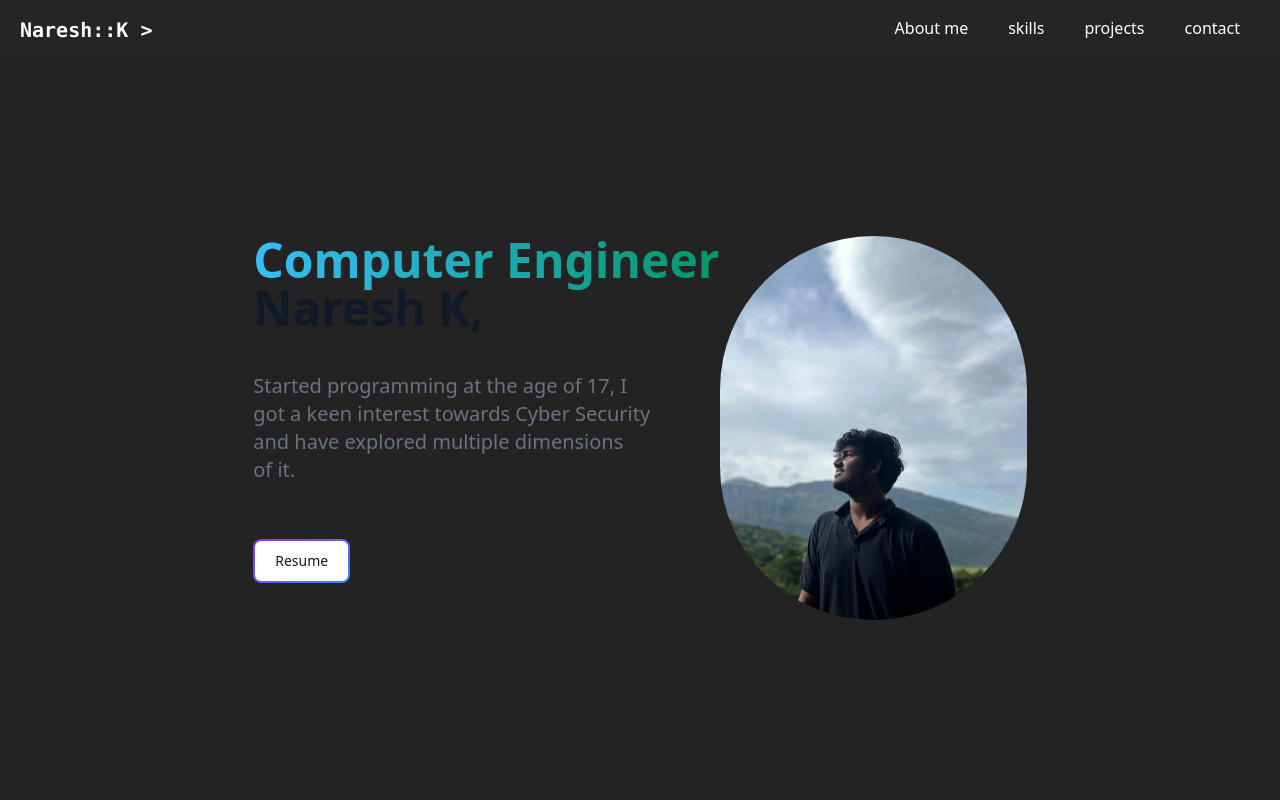
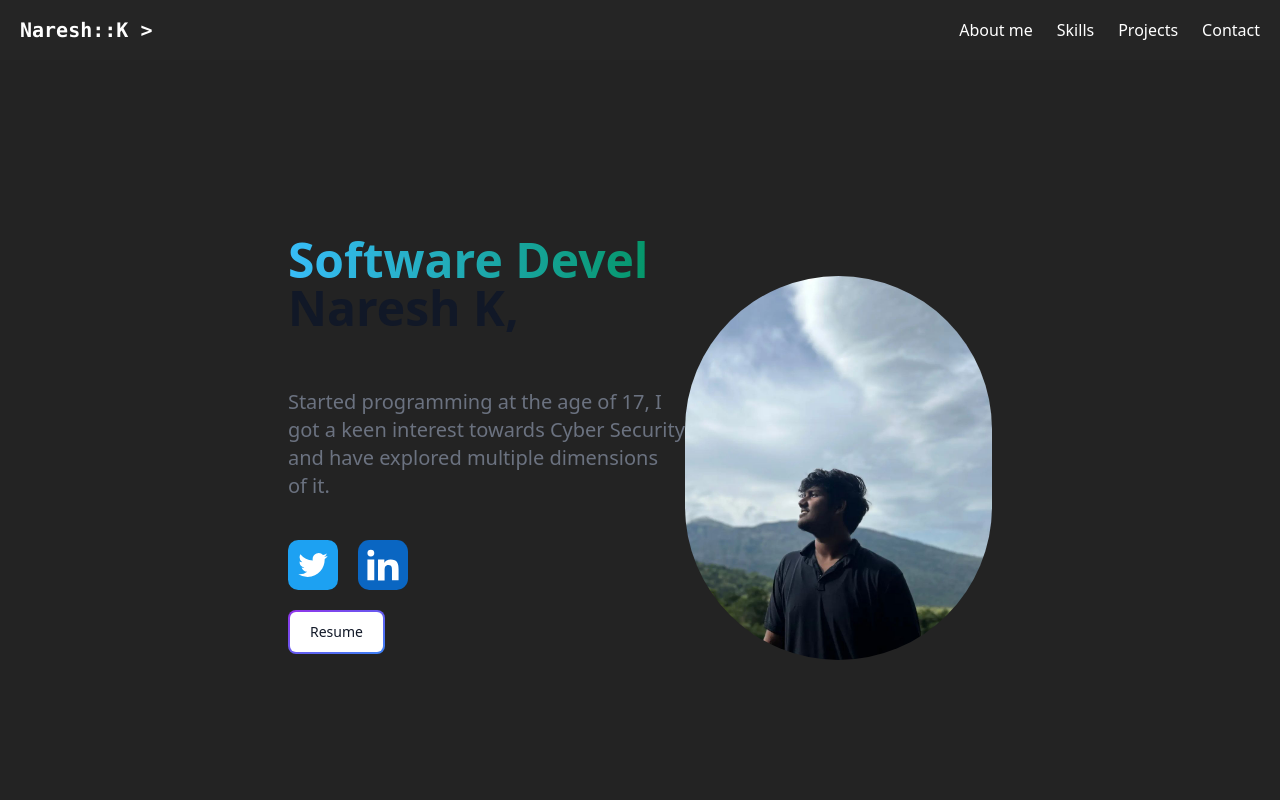
Before and after one commit to Naresh-Developr/portfolio, a React (Create React App) app: page / in a window 1280 px wide. Shown: the top 800 px of the page. Built offline with nearby package versions, Linux system fonts and the light colour scheme.

Commit message:
home update

```diff
--- a/package.json
+++ b/package.json
@@ -12,8 +12,10 @@
     "react-animated-slider": "^1.1.4",
     "react-dom": "^18.3.1",
     "react-scripts": "5.0.1",
+    "react-simple-typewriter": "^5.0.1",
     "react-slick": "^0.30.2",
     "swiper": "^11.1.14",
+    "typewriter-effect": "^2.21.0",
     "web-vitals": "^2.1.4"
   },
   "scripts": {
--- a/src/components/Header.js
+++ b/src/components/Header.js
@@ -1,28 +1,72 @@
-import { Bars3Icon } from '@heroicons/react/24/solid'
-import { useState } from 'react';
-export default function Header(){
+import { Bars3Icon, XMarkIcon } from '@heroicons/react/24/solid';
+import { useState, useEffect } from 'react';
 
-    const [toggleMenu,setToggleMenu]  = useState(false);
+export default function Header() {
+  const [toggleMenu, setToggleMenu] = useState(false);
+
+  useEffect(() => {
+    const handleScroll = () => {
+      if (toggleMenu) {
+        setToggleMenu(false);
+      }
+    };
 
 
-    return <header className=" flex justify-between px-5 py-4 bg-head text-white">
-        <a className=" font-mono font-semibold text-xl" href="#">Naresh::K &#62; </a>
-        <nav className='hidden md:block'>
-            <li className="flex text-white">
-                <ul href="#">About me</ul>
-                <ul href="#">skills</ul>
-                <ul href="#">projects</ul>
-                <ul href="#">contact</ul>
-            </li>
-        </nav>
-        { toggleMenu && <nav className='block md:hidden'>
-            <li className="flex flex-col py-2  mob-nav text-white">
-                <ul href="#">About me</ul>
-                <ul href="#">skills</ul>
-                <ul href="#">projects</ul>
-                <ul href="#">contact</ul>
-            </li>
-        </nav>}
-        <button onClick={() => setToggleMenu(!toggleMenu)} className='block md:hidden'><Bars3Icon className='text-white h-6'/></button>
+    if (toggleMenu) {
+      window.addEventListener('scroll', handleScroll);
+    }
+
+    return () => {
+      window.removeEventListener('scroll', handleScroll);
+    };
+  }, [toggleMenu]);
+
+  return (
+    <header className="flex justify-between items-center px-5 py-4 bg-head text-white relative">
+      <a className="font-mono font-semibold text-xl" href="#">
+        Naresh::K &#62;
+      </a>
+
+
+      <nav className="hidden md:block">
+        <ul className="flex space-x-6 text-white">
+          <li><a href="#">About me</a></li>
+          <li><a href="#">Skills</a></li>
+          <li><a href="#">Projects</a></li>
+          <li><a href="#">Contact</a></li>
+        </ul>
+      </nav>
+
+
+      <button
+        onClick={() => setToggleMenu(!toggleMenu)}
+        className="block md:hidden"
+        aria-label="Toggle menu"
+      >
+        <Bars3Icon className="text-white h-6" />
+      </button>
+
+
+      <nav
+        className={`fixed top-0 right-0 h-[60vh] w-2/3 bg-head rounded-bl-lg shadow-lg z-10 transform ${
+          toggleMenu ? 'translate-x-0' : 'translate-x-full'
+        } transition-transform duration-300 ease-in-out md:hidden`}
+      >
+        <button
+          onClick={() => setToggleMenu(false)}
+          className="absolute top-4 right-4 text-white"
+          aria-label="Close menu"
+        >
+          <XMarkIcon className="h-6" />
+        </button>
+
+        <ul className="flex flex-col items-center py-8 space-y-4 text-white">
+          <li><a href="#" onClick={() => setToggleMenu(false)}>About me</a></li>
+          <li><a href="#" onClick={() => setToggleMenu(false)}>Skills</a></li>
+          <li><a href="#" onClick={() => setToggleMenu(false)}>Projects</a></li>
+          <li><a href="#" onClick={() => setToggleMenu(false)}>Contact</a></li>
+        </ul>
+      </nav>
     </header>
+  );
 }
--- a/src/components/Home.js
+++ b/src/components/Home.js
@@ -1,24 +1,82 @@
-import hero from '../assets/profile.jpg'
+import hero from '../assets/profile.jpg';
+import { useTypewriter, Cursor } from 'react-simple-typewriter';
 
-export default function Home()
-{
-    return <section className='flex flex-col md:flex-row px-20 py-44 bg-home justify-center '>
-       <h1 class="mb-4 text-5xl font-extrabold text-gray-900 dark:text-white md:text-5xl lg:text-5xl"><span class="text-transparent bg-clip-text bg-gradient-to-r to-emerald-600 from-sky-400">Computer Engineer</span><br/>Naresh K,
-            <p class="text-lg font-normal text-gray-500 lg:text-xl dark:text-gray-400 py-10" >Started programming at the age of 17, I <br/>got a keen interest
-                towards Cyber Security<br/> and have explored multiple dimensions <br/> of it.
-            </p>
+export default function Home() {
+    const [text] = useTypewriter({
+        words: ['Computer Engineer', 'Cyber Security', 'Software Developer', 'Tech Lover', 'Problem Solver'],
+        loop: {},
+        typeSpeed:100,
+        delaySpeed:40
+    })
 
-            <button class=" relative inline-flex items-center justify-center p-0.5 mb-2 me-2 overflow-hidden text-sm font-medium
-             text-gray-900 rounded-lg group bg-gradient-to-br from-purple-600 to-blue-500 group-hover:from-purple-600 group-hover:to-blue-500 hover:text-white dark:text-white focus:ring-4 focus:outline-none focus:ring-blue-300 dark:focus:ring-blue-800">
-                <span class="relative px-5 py-2.5 transition-all ease-in duration-75 bg-white
+    return (
+        <section className='flex flex-col md:flex-row px-20 lg:py-44 py-20 bg-home justify-center'>
+            <div className='flex-col'>
+                <h1 className="mb-4 text-5xl font-extrabold text-gray-900 dark:text-white md:text-5xl lg:text-5xl">
+                    <span className="text-transparent bg-clip-text bg-gradient-to-r to-emerald-600 from-sky-400 transition duration-500 ease-in-out">{text}</span>
+                    <br /> Naresh K,
+                </h1>
+                <p className="text-lg font-normal text-gray-500 lg:text-xl dark:text-gray-400 py-10">
+                    Started programming at the age of 17, I <br /> got a keen interest
+                    towards Cyber Security <br /> and have explored multiple dimensions <br /> of it.
+                </p>
 
+                <div className='flex'>
+                    <svg
+                        id="Layer_1"
+                        data-name="Layer 1"
+                        xmlns="http://www.w3.org/2000/svg"
+                        viewBox="0 0 122.88 122.88"
+                        width="50" // Adjust size here
+                        height="50"
+                    >
+                        <path
+                            fill="#1da1f2"
+                            fillRule="evenodd"
+                            d="M25.2,0H97.68a25.27,25.27,0,0,1,25.2,25.2V97.68a25.27,25.27,0,0,1-25.2,25.2H25.2A25.27,25.27,0,0,1,0,97.68V25.2A25.27,25.27,0,0,1,25.2,0Z"
+                        />
+                        <path
+                            fill="#fff"
+                            fillRule="evenodd"
+                            d="M97.52,39.06A29.27,29.27,0,0,1,89,41.39a15,15,0,0,0,6.51-8.19,29.71,29.71,0,0,1-9.4,3.59,14.81,14.81,0,0,0-25.6,10.13,14.45,14.45,0,0,0,.38,3.37A42,42,0,0,1,30.41,34.82a14.86,14.86,0,0,0-2,7.44h0A14.76,14.76,0,0,0,35,54.57a14.85,14.85,0,0,1-6.71-1.84v.19A14.8,14.8,0,0,0,40.15,67.43a14.74,14.74,0,0,1-3.9.52,16.2,16.2,0,0,1-2.8-.26A14.85,14.85,0,0,0,47.28,78,29.86,29.86,0,0,1,25.35,84.1a41.92,41.92,0,0,0,22.7,6.65c27.23,0,42.13-22.56,42.13-42.12,0-.65,0-1.28,0-1.91a29.83,29.83,0,0,0,7.38-7.65h0Z"
+                        />
+
+                    </svg>
+
+                    <div className='px-5'>
+                        <svg
+                            id="Layer_1"
+                            data-name="Layer 1"
+                            xmlns="http://www.w3.org/2000/svg"
+                            viewBox="0 0 122.88 122.31"
+                            width="50" // Adjust size here
+                            height="50"
+                        >
+                            <path
+                                fill="#0a66c2"
+                                fillRule="evenodd"
+                                d="M27.75,0H95.13a27.83,27.83,0,0,1,27.75,27.75V94.57a27.83,27.83,0,0,1-27.75,27.74H27.75A27.83,27.83,0,0,1,0,94.57V27.75A27.83,27.83,0,0,1,27.75,0Z"
+                            />
+                            <path
+                                fill="#fff"
+                                fillRule="evenodd"
+                                d="M49.19,47.41H64.72v8h.22c2.17-3.88,7.45-8,15.34-8,16.39,0,19.42,10.2,19.42,23.47V98.94H83.51V74c0-5.71-.12-13.06-8.42-13.06s-9.72,6.21-9.72,12.65v25.4H49.19V47.41ZM40,31.79a8.42,8.42,0,1,1-8.42-8.42A8.43,8.43,0,0,1,40,31.79ZM23.18,47.41H40V98.94H23.18V47.41Z"
+                            />
+
+                        </svg>
+                    </div>
+                </div>
+
+                <button className="relative inline-flex items-center justify-center p-0.5 mt-5 mb-2 me-2 overflow-hidden text-sm font-medium
+                text-gray-900 rounded-lg group bg-gradient-to-br from-purple-600 to-blue-500 group-hover:from-purple-600 group-hover:to-blue-500 hover:text-white dark:text-white focus:ring-4 focus:outline-none focus:ring-blue-300 dark:focus:ring-blue-800">
+                    <span className="relative px-5 py-2.5 transition-all ease-in duration-75 bg-white
                 dark:bg-gray-900 rounded-md group-hover:bg-opacity-0">Resume
-                </span>
+                    </span>
                 </button>
-        </h1>
-        <img class="rounded-full w-97 h-96" src = {hero} alt="image description"/>
-
-
-    </section>
-
+            </div>
+            <div>
+                <img className="rounded-full w-97 h-96 mt-10 " src={hero} alt="image description" />
+            </div>
+        </section>
+    );
 }
```
Also changed, not shown: 1 other file (tests, documents, lock files or other folders).
